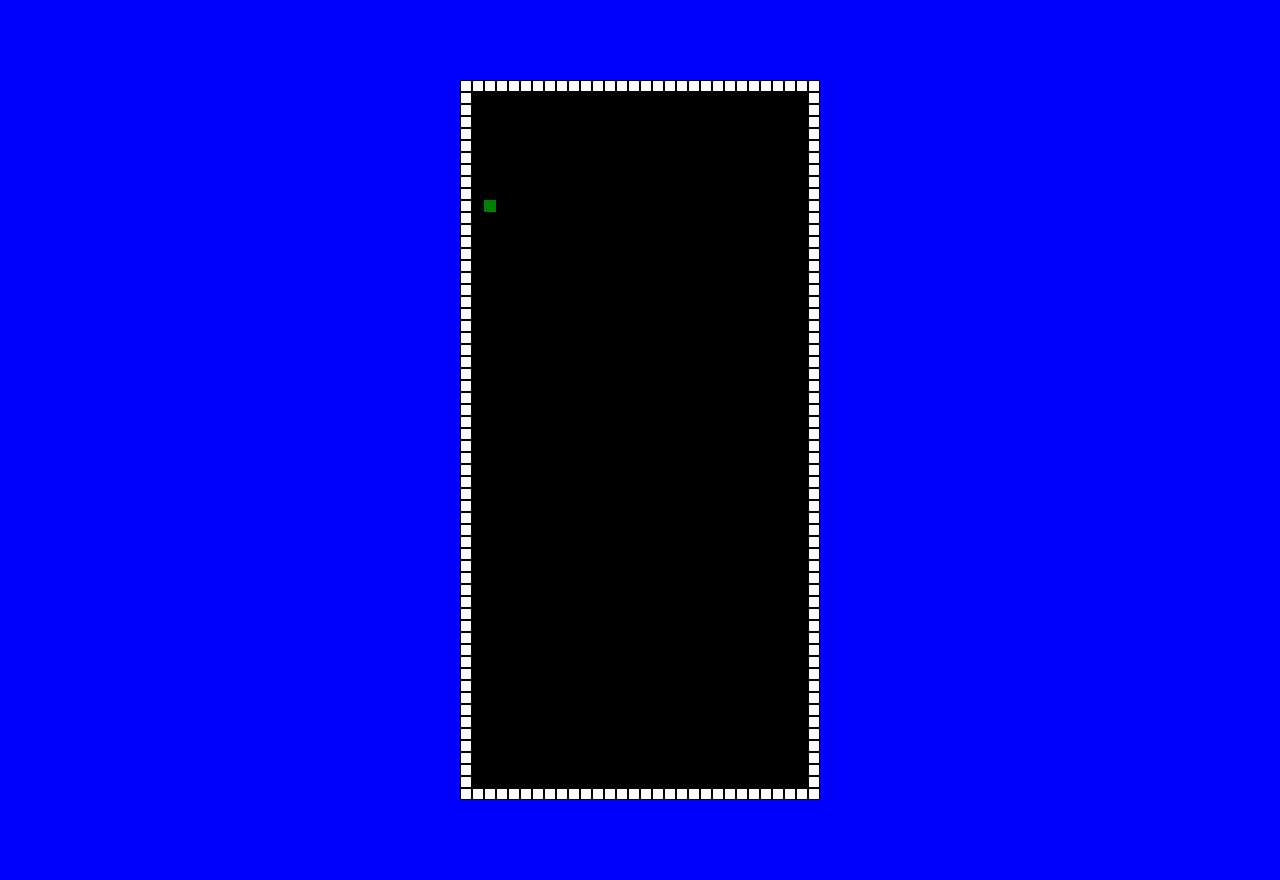
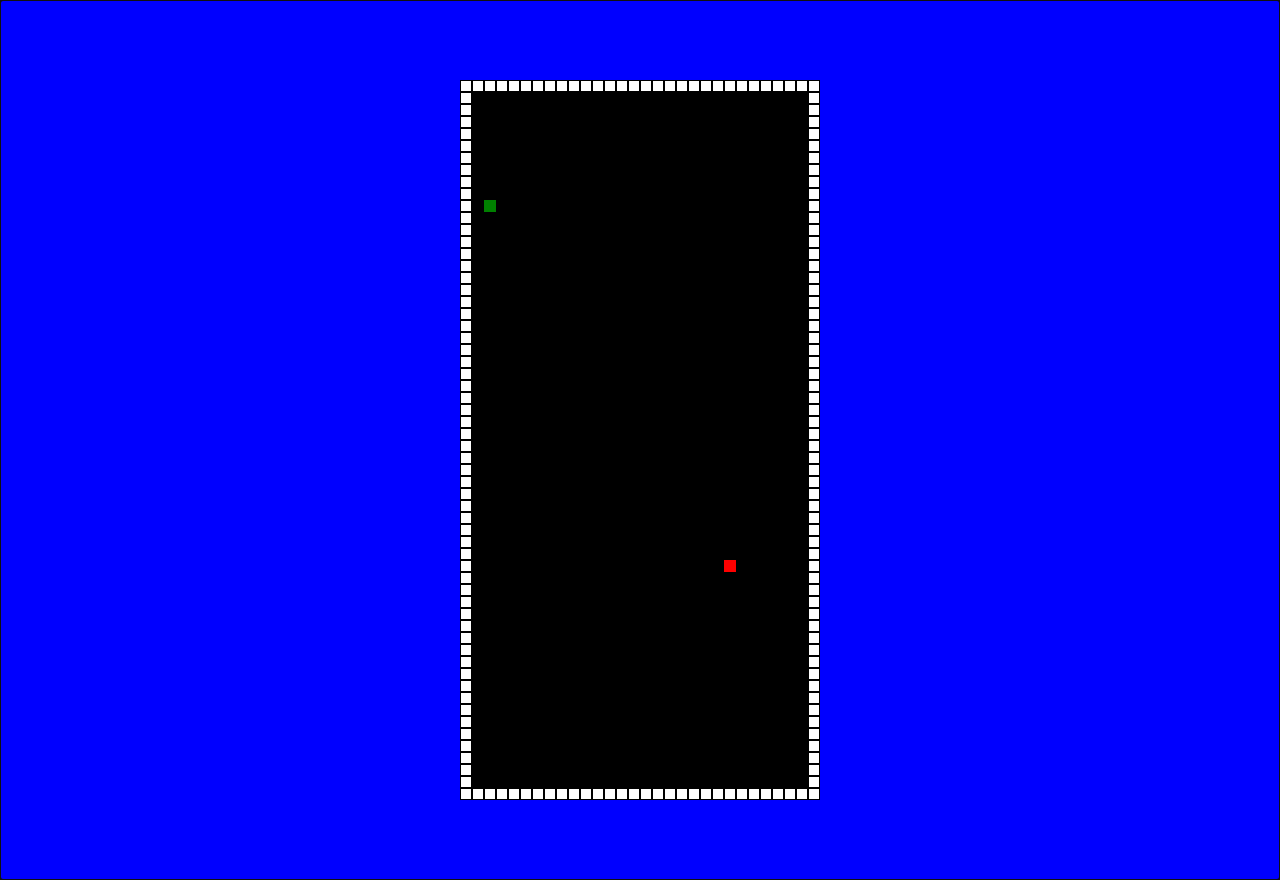
Before and after one commit to ryasan86/react_snake, a React (Create React App) app: page / in a window 1280 px wide. Built offline with nearby package versions, Linux system fonts and the light colour scheme.

Commit message:
instantiate borders immediately

```diff
--- a/src/App.js
+++ b/src/App.js
@@ -6,36 +6,58 @@ import Grid from './components/Grid';
 class App extends Component {
   constructor() {
     super();
-    let grid = gameHelpers.createGrid();
-    let snake = gameHelpers.snake;
+    const grid = gameHelpers.createGrid();
+    const snake = gameHelpers.snake;
+    const fruit = gameHelpers.fruit;
     grid[snake.height][snake.position] = 'green';
-
+    grid[fruit.height][fruit.position] = 'red';
     this.state = {
       grid,
-      snake
+      snake,
+      fruit,
+      direction: 'right'
     };
 
     this.timer = setInterval(() => {
       // copy of grid to change
       let gridCopy = [];
       let snakeCopy = this.state.snake;
+      let fruitCopy = this.state.fruit;
 
       gameHelpers.createGridCopy(gridCopy);
       // create borders
       gameHelpers.createBorders(gridCopy);
 
       gridCopy[snakeCopy.height][snakeCopy.position] = 'green';
+      gridCopy[fruitCopy.height][fruitCopy.position] = 'red';
+
       // change game data
       this.setState({
         grid: gridCopy,
-        snake: snakeCopy
+        snake: snakeCopy,
+        fruit: fruitCopy
       });
     }, 750);
   }
 
+  componentDidMount() {
+    this.divFocus.focus();
+  }
+
+  handleSnakeDirection(e) {
+    console.log(e.keyCode);
+  }
+
   render() {
     return (
-      <div className="app container">
+      <div
+        className="app container"
+        tabIndex="0"
+        ref={div => {
+          this.divFocus = div;
+        }}
+        onKeyDown={e => this.handleSnakeDirection(e)}
+      >
         <Grid grid={this.state.grid} />
       </div>
     );
--- a/src/gameHelpers.js
+++ b/src/gameHelpers.js
@@ -1,9 +1,20 @@
 export default {
   snake: { height: 10, position: 2 },
+  fruit: { height: 40, position: 22 },
   createGrid: () => {
     let grid = [];
     for (let i = 0; i < 60; i++) {
-      grid.push(new Array(30).fill('black'));
+      let row;
+      // top row
+      if (i === 0 || i === 59) {
+        row = createGridRow('white');
+        // bottom row
+      } else {
+        row = createGridRow('black');
+      }
+      row[0] = 'white'; // first column
+      row[30] = 'white'; // last column
+      grid.push(row);
     }
     return grid;
   },
@@ -27,3 +38,7 @@ export default {
     }
   }
 };
+
+const createGridRow = color => {
+  return new Array(30).fill(color);
+};
```
